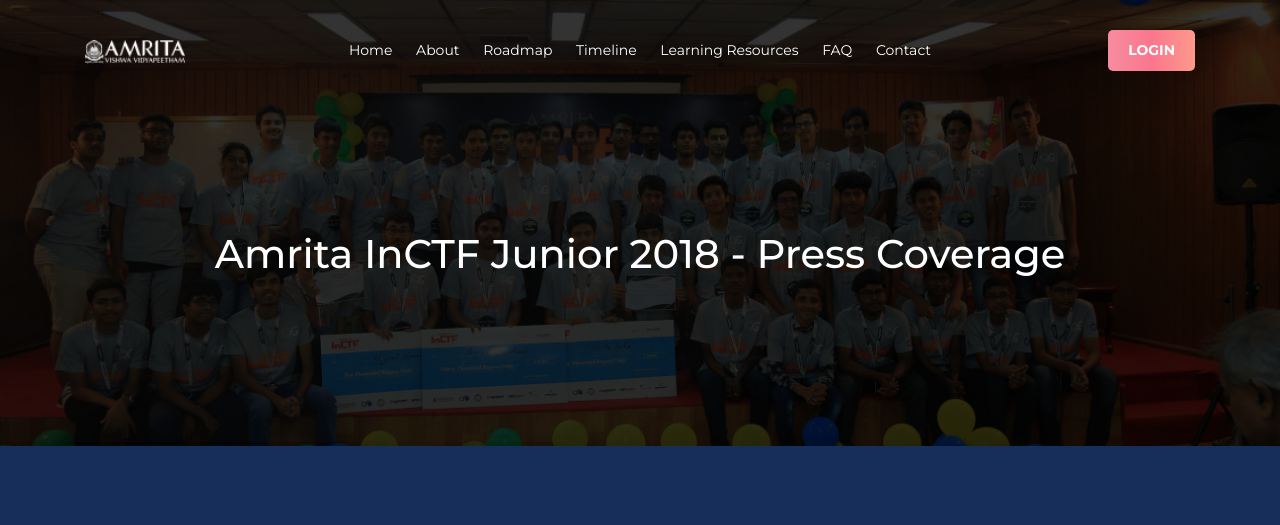
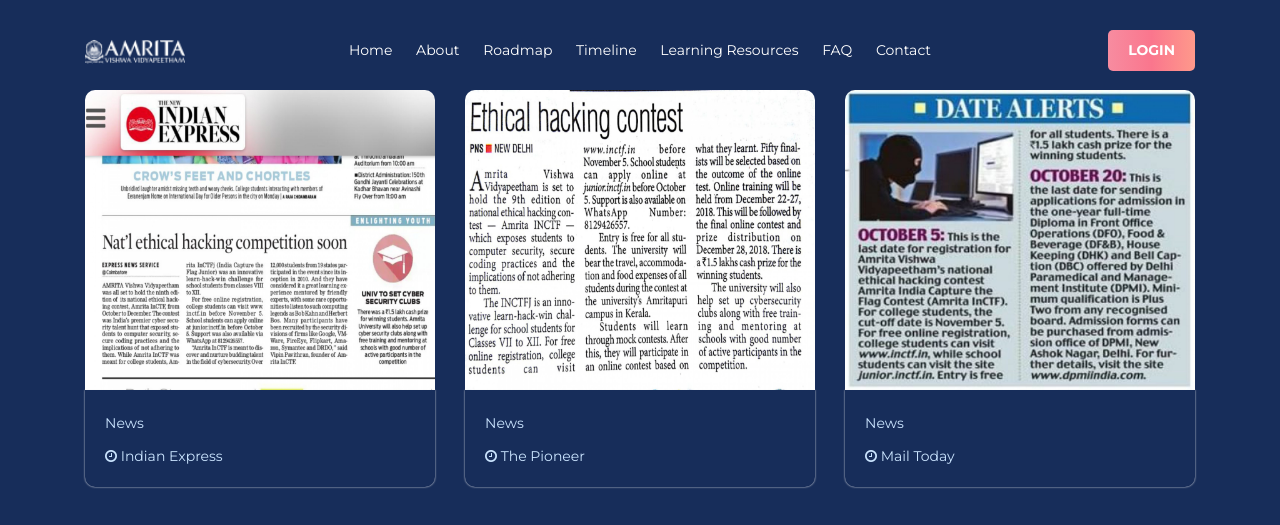
Before and after one commit to Shogil/InCTFJunior, a plain HTML site: page press.html in a window 1280 px wide. Shown: the top 525 px of the page. Drawn offline with Linux system fonts and the light colour scheme.

Commit message:
changed the page format

```diff
--- a/press.html
+++ b/press.html
@@ -75,22 +75,6 @@
             </div>
         </div>
         <!--header area end-->
-
-    <!--welcome area start-->
-    <div class="welcome-area bv wow fadeInUp" id="home">
-        <div class="container">
-            <div class="row">
-                <div class="col-12 text-center">
-                    <div class="welcome-header">
-                        <h1>Amrita InCTF Junior 2018 - Press Coverage</h1>
-                        <div class="space-10"></div>
-
-                    </div>
-                </div>
-            </div>
-        </div>
-    </div>
-    <!--welcome area end-->
 
     <!--blog area start-->
     <div class="blog-v wow fadeInUp section-padding" id="blog">
```
